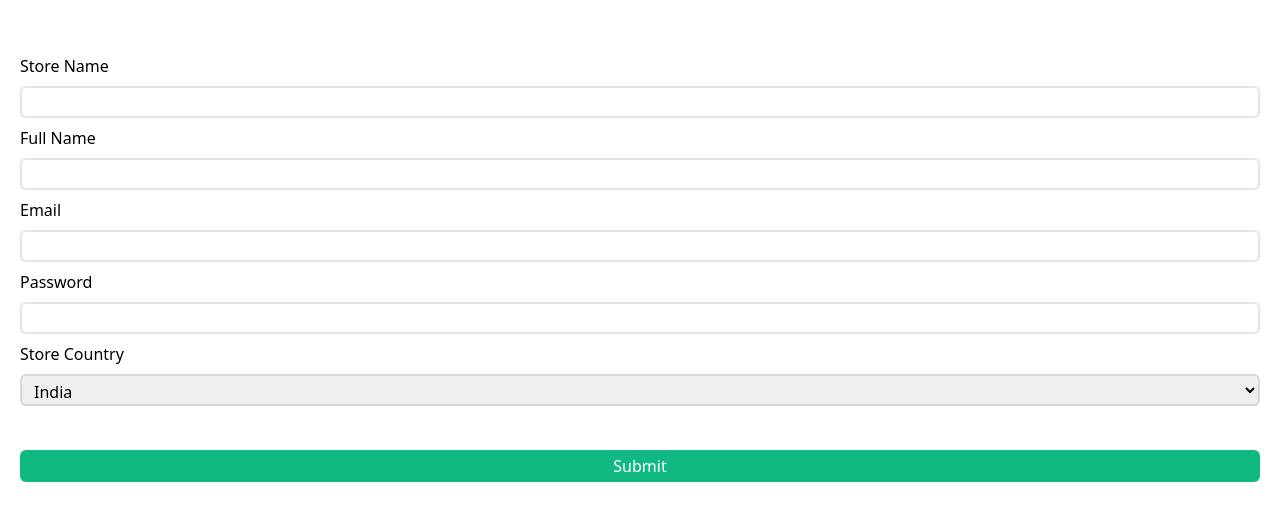
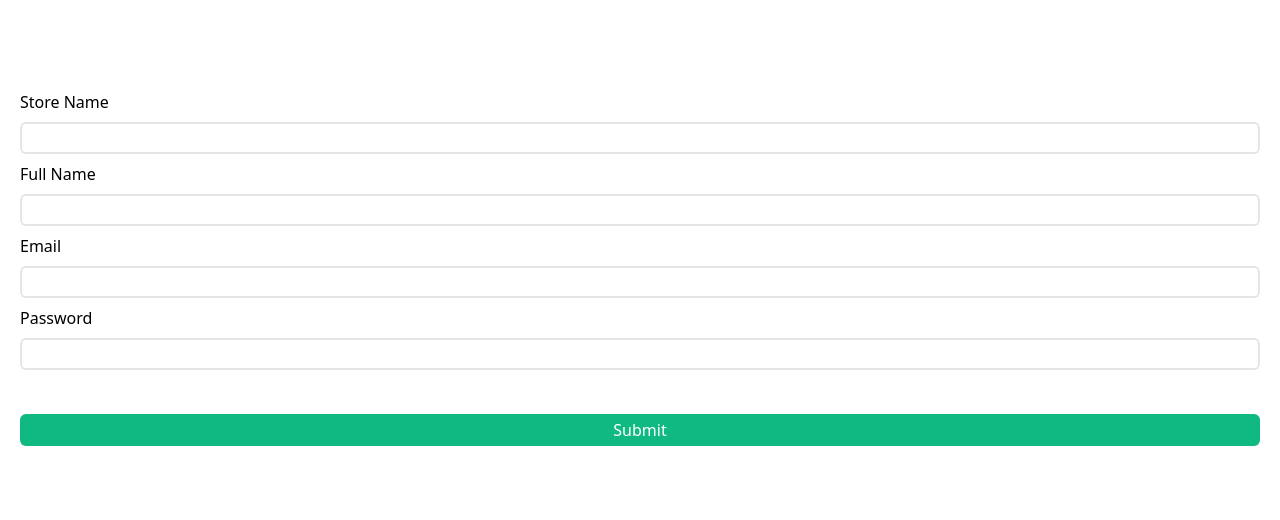
Before and after one commit to nrjdalal/experimental-store-creator, a Next.js app: page / in a window 1280 px wide. Shown: the part 134-654 px from the top of the page. Built offline with nearby package versions, Linux system fonts and the light colour scheme.

Commit message:
Fri Mar 11 23:03:17 IST 2022

```diff
--- a/pages/index.tsx
+++ b/pages/index.tsx
@@ -23,14 +23,6 @@ const Home: NextPage = () => {
       }
       <label>Password</label>
       <input type="password" />
-      {
-        // ~ country
-      }
-      <label>Store Country</label>
-      <select>
-        <option value="India">India</option>
-        <option value="USA">USA</option>
-      </select>
 
       <button className="mt-10 h-8 w-full rounded-md bg-emerald-500 text-white">Submit</button>
     </div>
--- a/styles/globals.css
+++ b/styles/globals.css
@@ -5,8 +5,7 @@
     @apply my-1 w-full text-left;
   }
   [type='password'],
-  [type='text'],
-  select {
+  [type='text'] {
     @apply my-1 h-8 w-full rounded-md border-2 border-black border-opacity-10 px-2 py-1;
   }
 }
```
Also changed, not shown: 1 other file (tests, documents, lock files or other folders).
